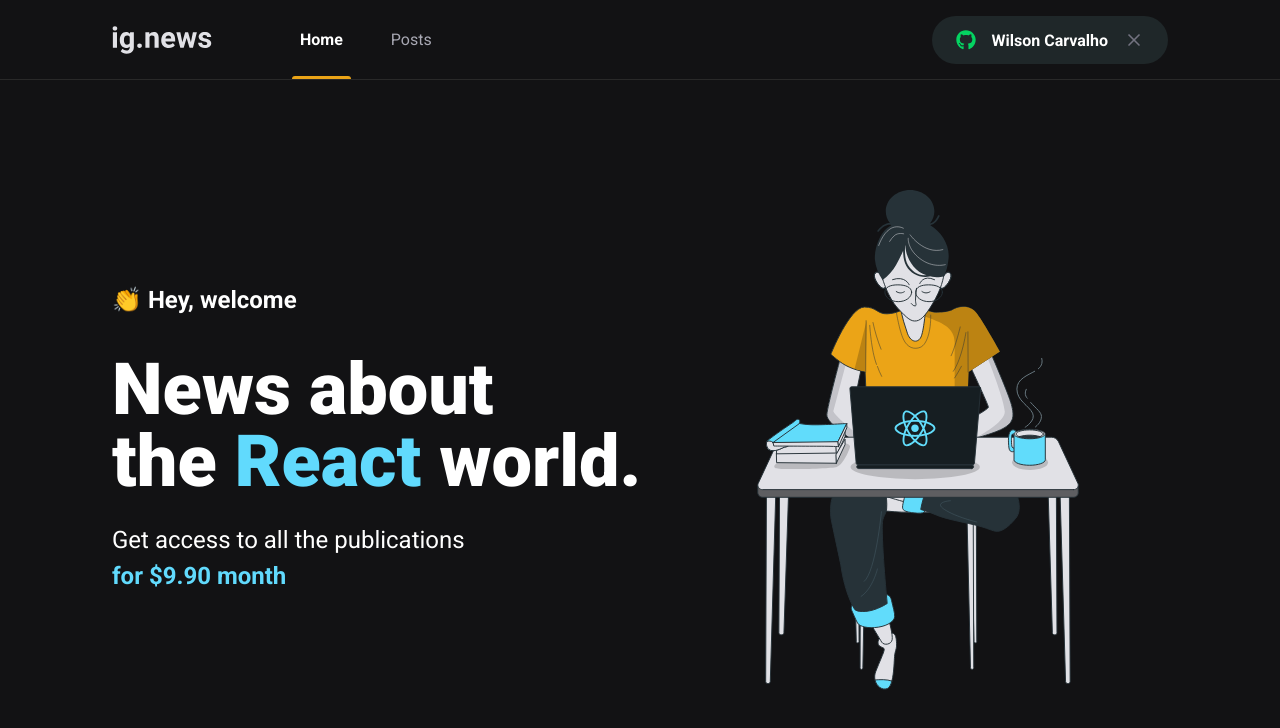
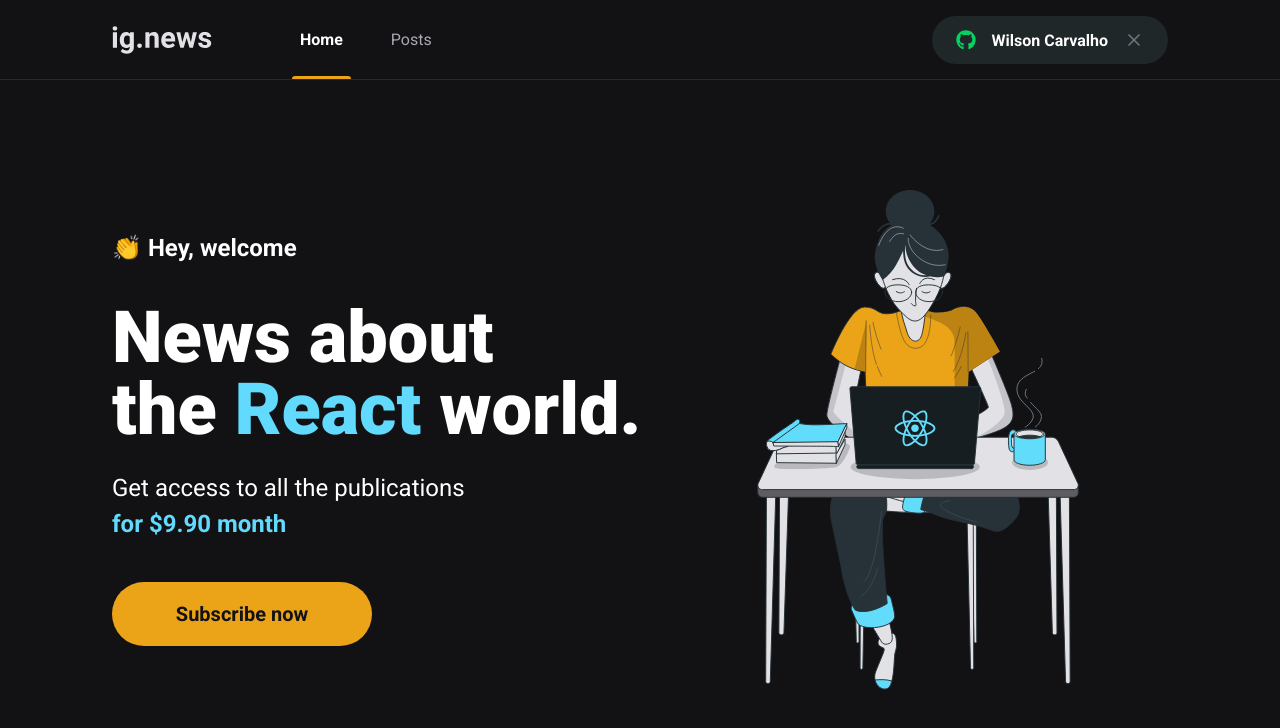
Before and after one commit to eng-wilson/IGNews, a Next.js app: page / in a window 1280 px wide. Shown: the top 728 px of the page. Built offline with nearby package versions, Linux system fonts and the light colour scheme.

Commit message:
style: subscribe button

```diff
--- /dev/null
+++ b/src/components/SubscribeButton/index.tsx
@@ -0,0 +1,9 @@
+import styles from "./styles.module.scss";
+
+export function SubscribeButton() {
+  return (
+    <button type="button" className={styles.subscribeButton}>
+      Subscribe now
+    </button>
+  );
+}
--- /dev/null
+++ b/src/components/SubscribeButton/styles.module.scss
@@ -0,0 +1,21 @@
+.subscribeButton {
+  height: 4rem;
+  width: 260px;
+  border: 0;
+  border-radius: 2rem;
+
+  background: var(--yellow-500);
+  color: var(--gray-900);
+  font-size: 1.25rem;
+  font-weight: bold;
+
+  display: flex;
+  align-items: center;
+  justify-content: center;
+
+  transition: filter 0.2s;
+
+  &:hover {
+    filter: brightness(0.8);
+  }
+}
--- a/src/pages/home.module.scss
+++ b/src/pages/home.module.scss
@@ -38,4 +38,8 @@
       font-weight: bold;
     }
   }
+
+  button {
+    margin-top: 2.5rem;
+  }
 }
--- a/src/pages/index.tsx
+++ b/src/pages/index.tsx
@@ -1,5 +1,6 @@
 import Head from "next/head";
 import Image from "next/image";
+import { SubscribeButton } from "../components/SubscribeButton";
 
 import styles from "./home.module.scss";
 
@@ -22,6 +23,8 @@ export default function Home() {
             Get access to all the publications <br />
             <span>for $9.90 month</span>
           </p>
+
+          <SubscribeButton />
         </section>
 
         <Image
```
